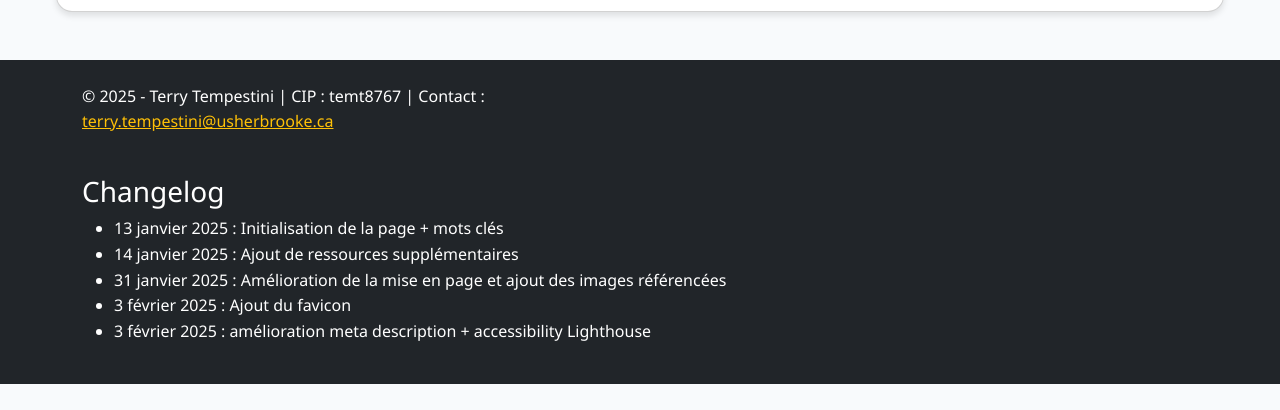
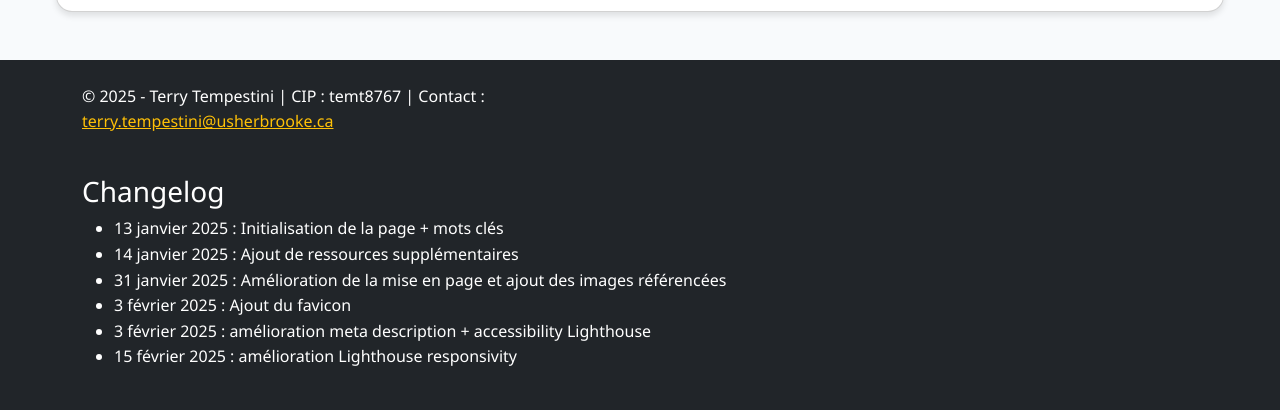
Before and after one commit to temt8767/temt8767.github.io, a plain HTML site: page index.html in a window 1280 px wide. Shown: the part 1753-2163 px from the top of the page. Before the commit the page ends 2137 px from the top, so only its background shows below. Drawn offline with nearby package versions, Linux system fonts and the light colour scheme.

Commit message:
Update index.html

```diff
--- a/index.html
+++ b/index.html
@@ -169,6 +169,7 @@
                     <li>31 janvier 2025 : Amélioration de la mise en page et ajout des images référencées</li>
                     <li>3 février 2025 : Ajout du favicon</li>
                     <li>3 février 2025 : amélioration meta description + accessibility Lighthouse </li>
+                    <li>15 février 2025 : amélioration Lighthouse responsivity</li>
                 </ul>
             </div>
         </div>
```
